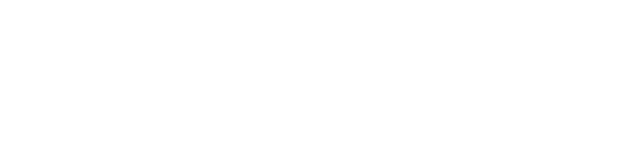
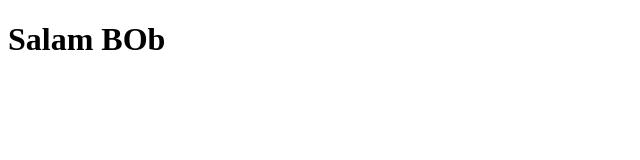
Before and after one commit to pesarkhale/Git-Practice, a plain HTML site: page index.html in a window 1280 px wide. Shown: the whole page, without its empty margins (0-640 px from the left). Drawn offline with Linux system fonts and the light colour scheme.

Commit message:
added salam bob

```diff
--- a/index.html
+++ b/index.html
@@ -6,6 +6,6 @@
     <title>Documents</title>
 </head>
 <body>
-
+    <h1>Salam BOb</h1>
 </body>
 </html>
```
